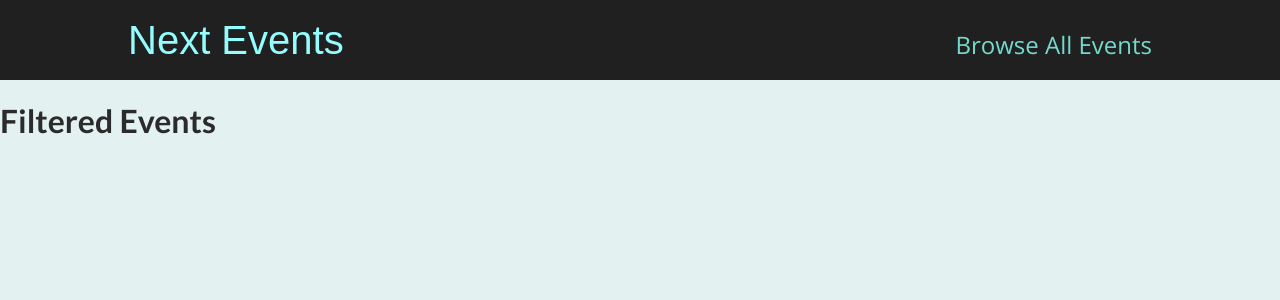
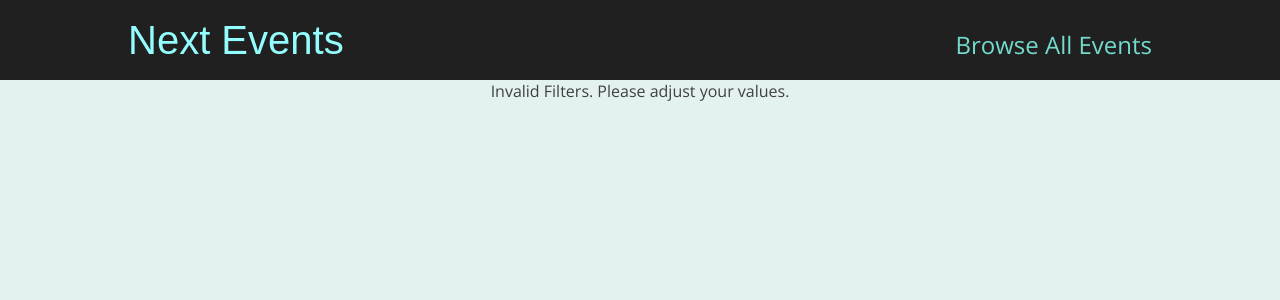
Before and after one commit to PranavBhatia/nextjs-tech-meetups, a Next.js app: page /events in a window 1280 px wide. Shown: the top 300 px of the page. Built offline with nearby package versions, Linux system fonts and the light colour scheme.

Commit message:
Extracting Data on the Catch-All Page

```diff
--- a/pages/events/[...slug].js
+++ b/pages/events/[...slug].js
@@ -1,7 +1,46 @@
-export default function FilteredMeetupsPage() {
+import { Fragment } from "react";
+import { useRouter } from "next/router";
+
+import { getFilteredEvents } from "../../dummy-data";
+
+const FilteredMeetupsPage = () => {
+  const router = useRouter();
+
+  const filterData = router.query.slug;
+
+  if (!filterData) {
+    return <p className="center">Loading...</p>;
+  }
+
+  const filteredYear = +filterData[0];
+  const filteredMonth = +filterData[1];
+
+  if (
+    isNaN(filteredYear) ||
+    isNaN(filteredMonth) ||
+    filteredYear > 2030 ||
+    filteredMonth < 1 ||
+    filteredMonth > 12
+  ) {
+    return (
+      <p className="center">Invalid Filters. Please adjust your values.</p>
+    );
+  }
+
+  const filteredEvents = getFilteredEvents({
+    year: filteredYear,
+    month: filteredMonth,
+  });
+
+  if (!filteredEvents?.length) {
+    return <p>No events found for the chosen filters.</p>
+  }
+
   return (
-    <div>
+    <Fragment>
       <h1>Filtered Events</h1>
-    </div>
+    </Fragment>
   );
-}
+};
+
+export default FilteredMeetupsPage;
```
